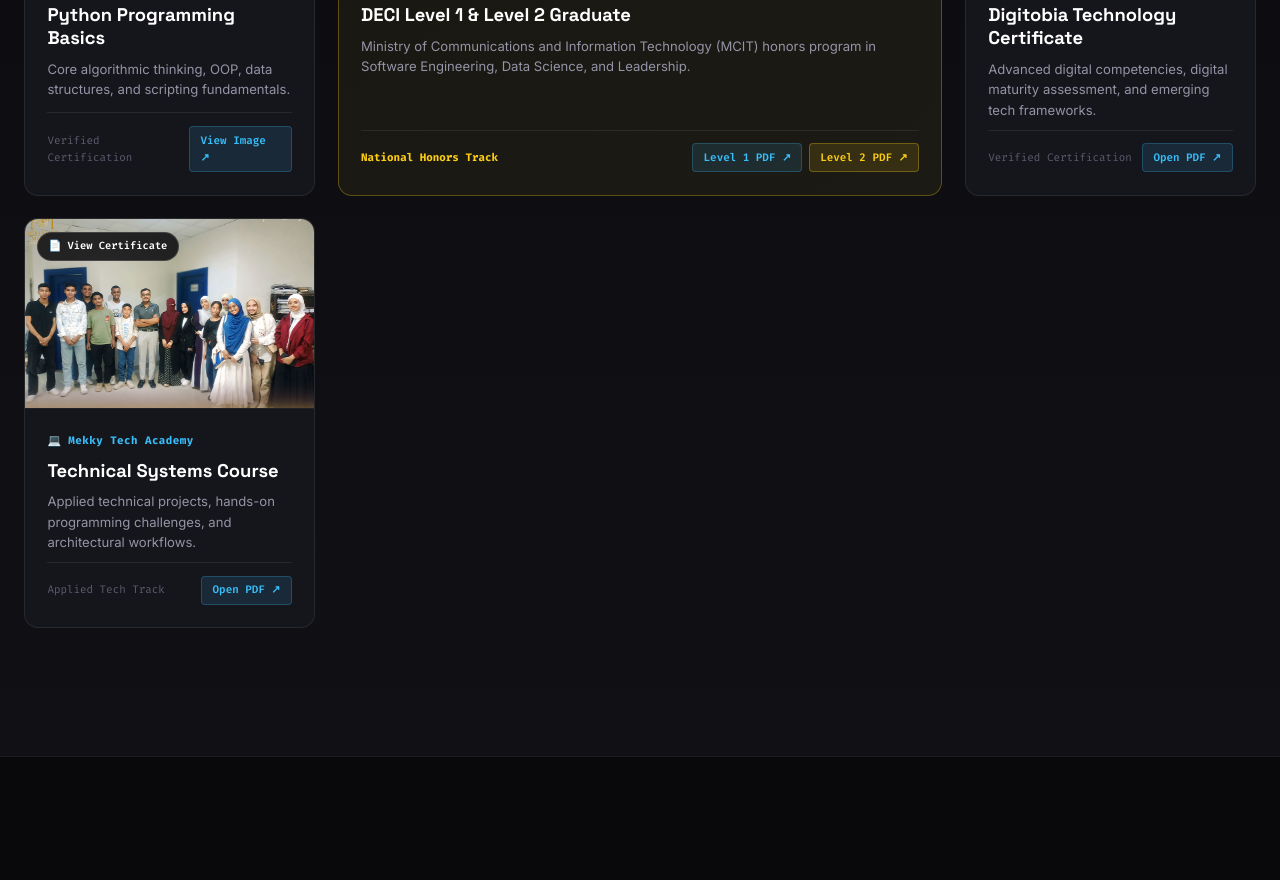
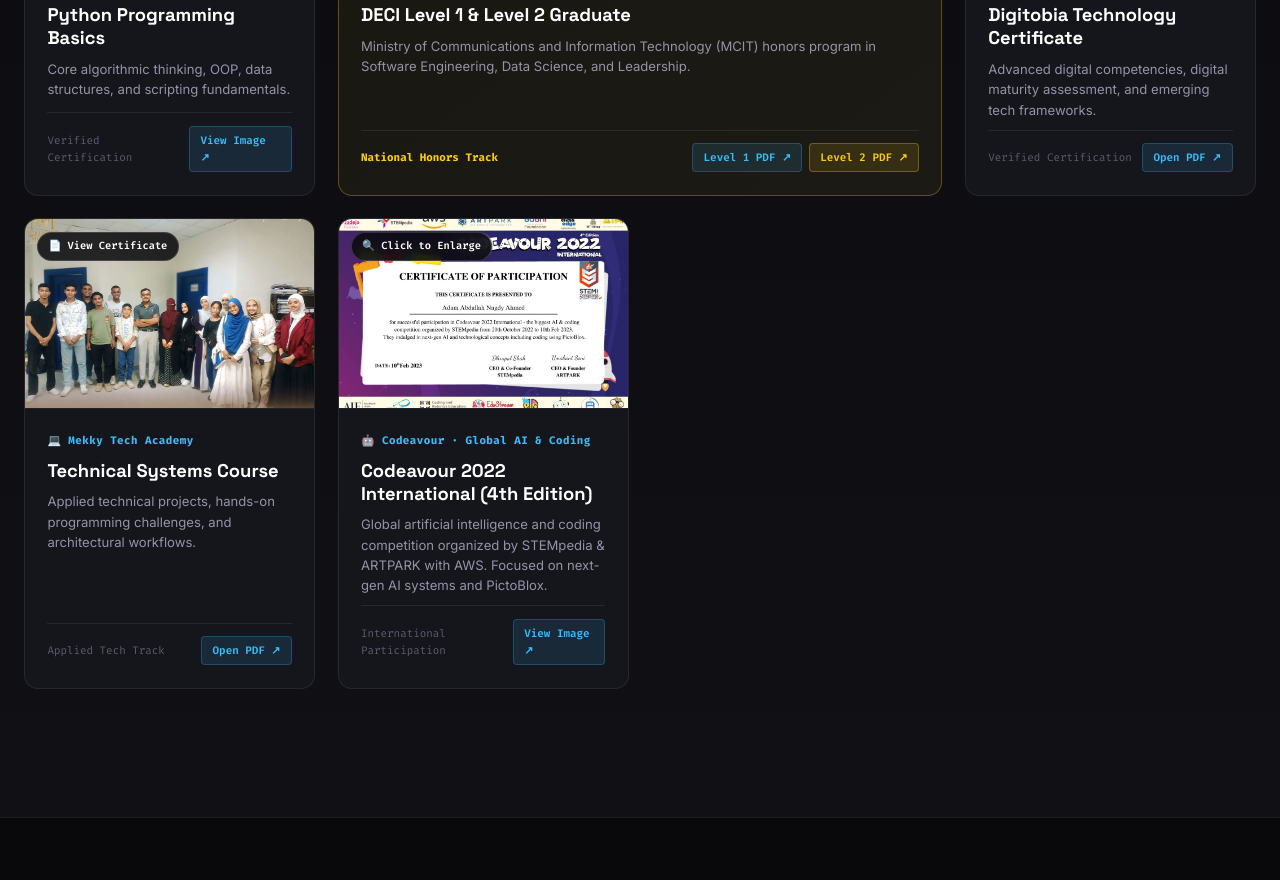
Before and after one commit to AdamAtrons5911/adam-portfolio, a website: page index.html in a window 1280 px wide. Shown: the part 5700-6580 px from the top of the page. Drawn offline with Linux system fonts and the light colour scheme.

Commit message:
Add Codeavour 2022 International certificate and ISEF ceremony keynote memory

```diff
--- a/index.html
+++ b/index.html
@@ -809,6 +809,23 @@
                 </div>
               </div>
             </div>
+
+            <!-- 9. Codeavour 2022 International (STEMpedia / AWS / ARTPARK) -->
+            <div class="cert-card tilt-card">
+              <a href="assets/certificates/codeavour_2022.jpg" target="_blank" rel="noreferrer" class="cert-img-box">
+                <img src="assets/certificates/codeavour_2022.jpg" alt="Codeavour 2022 International Certificate" class="cert-img" />
+                <div class="media-overlay"><span class="media-tag">🔍 Click to Enlarge</span></div>
+              </a>
+              <div class="cert-body">
+                <div class="cert-badge-top">🤖 Codeavour · Global AI & Coding</div>
+                <h4>Codeavour 2022 International (4th Edition)</h4>
+                <p>Global artificial intelligence and coding competition organized by STEMpedia & ARTPARK with AWS. Focused on next-gen AI systems and PictoBlox.</p>
+                <div class="cert-meta">
+                  <span>International Participation</span>
+                  <a href="assets/certificates/codeavour_2022.jpg" target="_blank" rel="noreferrer" class="cert-action-link">View Image ↗</a>
+                </div>
+              </div>
+            </div>
           </div>
         </div>
       </section>
@@ -922,6 +939,18 @@
                 <span class="mem-tag">🚀 Competition Milestone</span>
                 <h4>ISEF 2025 Preliminary Qualification</h4>
                 <p>Advancing from the regional qualifiers with our cold-chain AI vaccine protection system amid celebration from teammates and mentors.</p>
+              </div>
+            </article>
+
+            <!-- Memory 9: ISEF Gala Speech Before Massive Audience -->
+            <article class="memory-card">
+              <div class="memory-img-box">
+                <img src="assets/memories/isef_keynote_crowd.jpg" alt="Pitching at ISEF Honoring Ceremony" class="memory-img" onerror="this.parentElement.innerHTML='<div class=\'mem-placeholder\'><span>🎤</span><small>ISEF Keynote Ceremony</small></div>'" />
+              </div>
+              <div class="memory-caption">
+                <span class="mem-tag">🎤 Public Pitch & Keynote</span>
+                <h4>ISEF Grand Gala — Pitching to the Full Audience</h4>
+                <p>Taking center stage with the microphone at the official ISEF celebration ceremony — presenting my system innovation and engineering vision before a packed auditorium of professors, judges, and innovators.</p>
               </div>
             </article>
 
```
Also changed, not shown: assets/certificates/codeavour_2022.jpg (added), assets/memories/isef_keynote_crowd.jpg (added).
